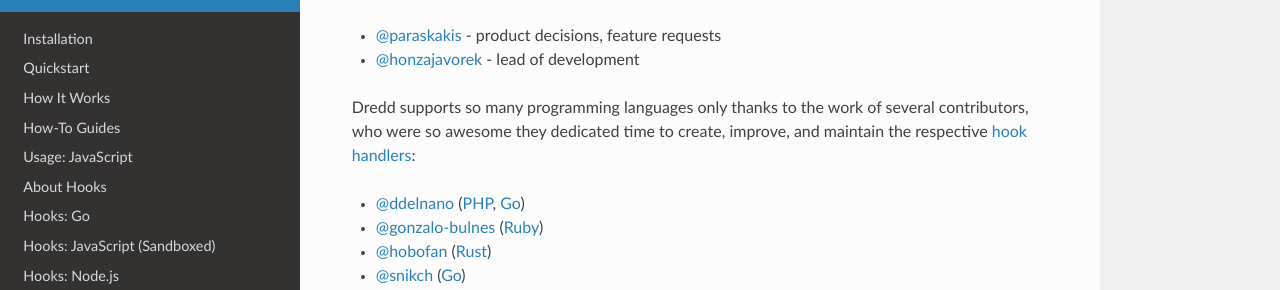
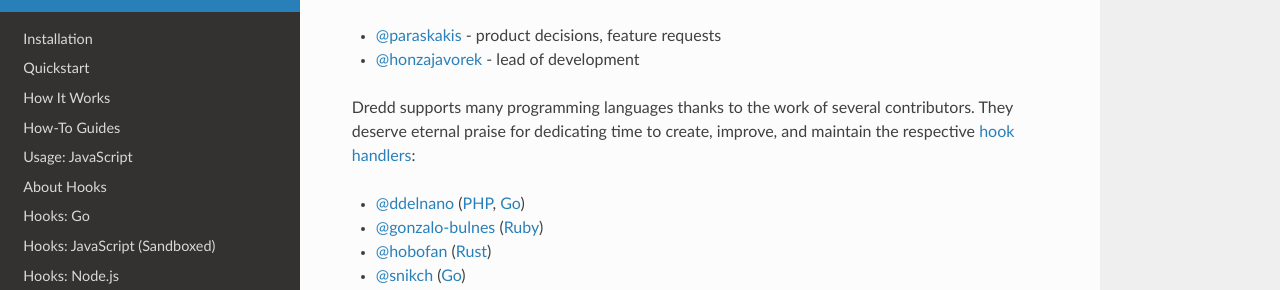
Before and after one commit to apiaryio/dredd, a Sphinx documentation site: the page built from docs/internals.rst, in a window 1280 px wide and 900 px high, scrolled down 320 px. Shown: the part 160-450 px from the top of the window. Built offline with Sphinx 7.4.7 and the Read the Docs theme 2.0.0, drawn with Linux system fonts in a browser that asks for light colours; pages that are not in the unit, such as notebooks, are missing from menus.

Commit message:
docs: replace awesomeness with eternal praise

```diff
--- a/docs/internals.rst
+++ b/docs/internals.rst
@@ -19,7 +19,7 @@
 -  `@paraskakis <https://github.com/paraskakis>`__ - product decisions, feature requests
 -  `@honzajavorek <https://github.com/honzajavorek>`__ - lead of development
 
-Dredd supports so many programming languages only thanks to the work of several contributors, who were so awesome they dedicated time to create, improve, and maintain the respective :ref:`hook handlers <hooks>`:
+Dredd supports many programming languages thanks to the work of several contributors. They deserve eternal praise for dedicating time to create, improve, and maintain the respective :ref:`hook handlers <hooks>`:
 
 -  `@ddelnano <https://github.com/ddelnano>`__ (:ref:`PHP <hooks-php>`, :ref:`Go <hooks-go>`)
 -  `@gonzalo-bulnes <https://github.com/gonzalo-bulnes>`__ (:ref:`Ruby <hooks-ruby>`)
```
